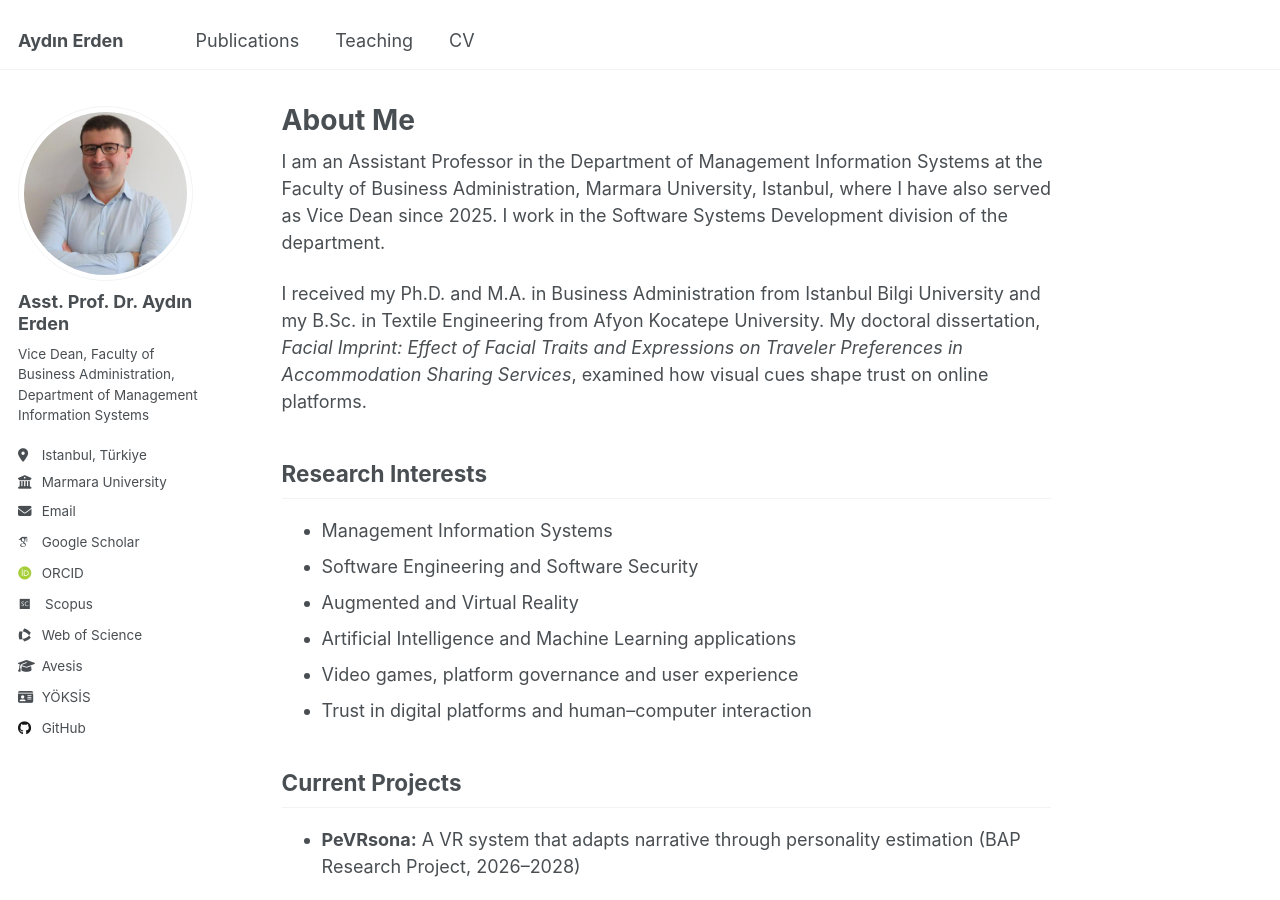
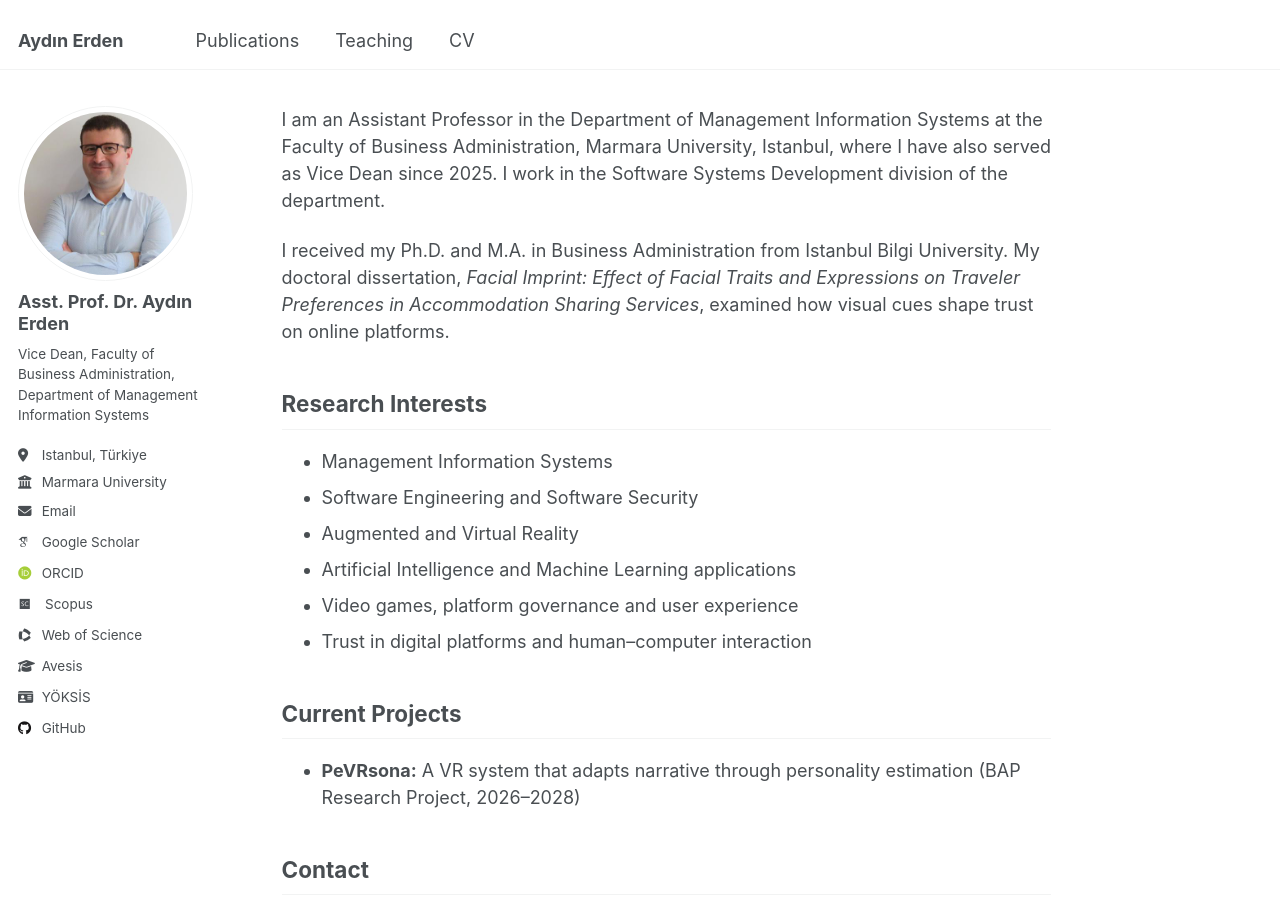
Before and after one commit to aydinerden/aydinerden.github.io, a Jekyll site: the page built from _pages/about.md, in a window 1280 px wide and 900 px high. Built offline with Jekyll 4.4.1, drawn with Linux system fonts in a browser that asks for light colours; some web fonts are replaced.

Commit message:
Remove undergraduate education and About Me heading
Co-Authored-By: Claude Opus 5.5 <noreply@anthropic.com>

```diff
--- a/_pages/about.md
+++ b/_pages/about.md
@@ -1,6 +1,5 @@
 ---
 permalink: /
-title: "About Me"
 author_profile: true
 redirect_from:
   - /about/
@@ -9,7 +8,7 @@ redirect_from:
 
 I am an Assistant Professor in the Department of Management Information Systems at the Faculty of Business Administration, Marmara University, Istanbul, where I have also served as Vice Dean since 2025. I work in the Software Systems Development division of the department.
 
-I received my Ph.D. and M.A. in Business Administration from Istanbul Bilgi University and my B.Sc. in Textile Engineering from Afyon Kocatepe University. My doctoral dissertation, *Facial Imprint: Effect of Facial Traits and Expressions on Traveler Preferences in Accommodation Sharing Services*, examined how visual cues shape trust on online platforms.
+I received my Ph.D. and M.A. in Business Administration from Istanbul Bilgi University. My doctoral dissertation, *Facial Imprint: Effect of Facial Traits and Expressions on Traveler Preferences in Accommodation Sharing Services*, examined how visual cues shape trust on online platforms.
 
 Research Interests
 ------
```
Also changed, not shown: _pages/cv.md (+1 -2 lines).
